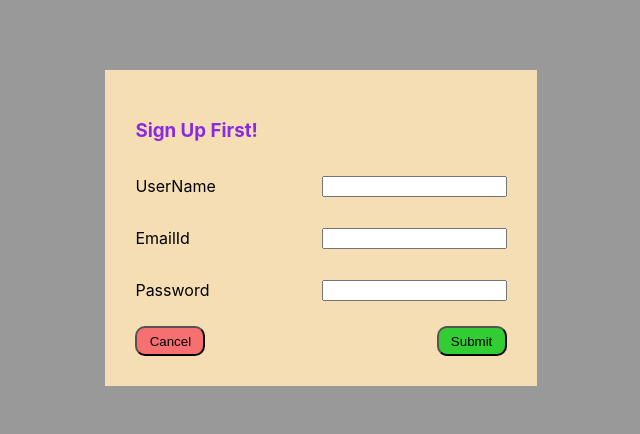
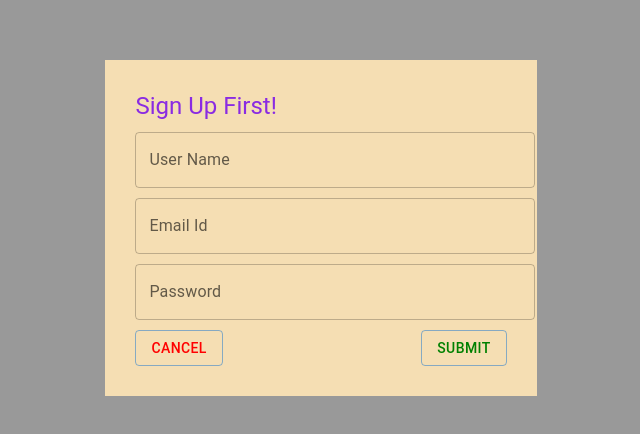
Before and after one commit to akashkn121/trainingProject, a React (Create React App) app: page /signUp in a window 1280 px wide. Shown: the part 172-606 px from the top of the page, without its empty margins (319-959 px from the left). Built offline with nearby package versions, Linux system fonts and the light colour scheme.

Commit message:
added redux

```diff
--- a/src/App.js
+++ b/src/App.js
@@ -3,22 +3,24 @@ import Contact from "./Components/Contact";
 import LogIn from "./Components/LogIn";
 import SignUp from "./Components/SignUp";
 import { BrowserRouter, Route, Switch } from "react-router-dom";
-import { useState } from "react";
+import React, { createContext, useState } from "react";
 import Layout from "./Components/Layout";
 import ProfileDetails from "./Components/ProfileDetails";
 
+export const myContext = createContext();
+
 function App() {
-  const [userDetails, setUserDetails] = useState([]);
   const [userUsing, setUserUsing] = useState({});
+
   return (
-    <div>
+    <>
       <BrowserRouter>
         <Switch>
           <Route exact path="/">
-            <LogIn userDetails={userDetails} setUserUsing={setUserUsing} />
+            <LogIn setUserUsing={setUserUsing} />
           </Route>
           <Route path="/signUp">
-            <SignUp setUserDetails={setUserDetails} userDetails={userDetails} />
+            <SignUp />
           </Route>
           <Route path="/home" component={Layout} />
           <Route path="/about" component={About} />
@@ -28,7 +30,7 @@ function App() {
           </Route>
         </Switch>
       </BrowserRouter>
-    </div>
+    </>
   );
 }
 
--- a/src/Components/LogIn.js
+++ b/src/Components/LogIn.js
@@ -1,5 +1,9 @@
 import React, { useState } from "react";
 import { useHistory } from "react-router-dom";
+import { Box, Typography, TextField, Button } from "@mui/material";
+import { useSelector } from "react-redux";
+import { getUserList } from "./redux/reducer/login";
+// import { getUser } from "./redux/action/login";
 
 const logInCss = {
   main: {
@@ -10,16 +14,6 @@ const logInCss = {
     justifyContent: "center",
     alignItems: "center",
   },
-  userId: {
-    display: "flex",
-    justifyContent: "space-between",
-    alignItems: "center",
-  },
-  psswrd: {
-    display: "flex",
-    justifyContent: "space-between",
-    alignItems: "center",
-  },
   formStyle: {
     backgroundColor: "lightyellow",
     height: "max-content",
@@ -28,24 +22,16 @@ const logInCss = {
   },
   buttons: {
     display: "flex",
-    justifyContent: "space-between",
-  },
-  signUpBtn: {
-    backgroundColor: "salmon",
-    height: "30px",
-    width: "70px",
-    borderRadius: "10px",
-  },
-  logInBtn: {
-    backgroundColor: "limeGreen",
-    height: "30px",
-    width: "70px",
-    borderRadius: "10px",
+    alignItems: "center",
+    marginTop: "10px",
   },
 };
 
-const LogIn = ({ userDetails, setUserUsing }) => {
+const LogIn = () => {
   const history = useHistory();
+  // const dispatch = useDispatch();
+  const userLists = useSelector(getUserList);
+  // const userLists_2 = useDispatch(getUser);
   const [userToLogIn, setUserToLogIn] = useState({ emailId: "", password: "" });
 
   const handleChange = (value, fieldName) => {
@@ -62,12 +48,12 @@ const LogIn = ({ userDetails, setUserUsing }) => {
     if (userToLogIn.emailId === "" || userToLogIn.password === "") {
       alert(" EmailId and Password should not be empty");
     } else {
-      const selectedUser = userDetails.filter(
+      const selectedUser = userLists.filter(
         (item) =>
           item.emailId === userToLogIn.emailId &&
           item.password === userToLogIn.password
       );
-      setUserUsing(selectedUser);
+      // setUserUsing(selectedUser);
 
       selectedUser.length > 0
         ? history.push("/home")
@@ -76,40 +62,50 @@ const LogIn = ({ userDetails, setUserUsing }) => {
   };
 
   return (
-    <div style={logInCss.main}>
-      <div style={logInCss.formStyle}>
-        <h3 style={{ color: "purple" }}>Log In Here!</h3>
-        <div style={logInCss.userId}>
-          <p>Email Id:</p>
-          <input
-            type="text"
+    <Box sx={logInCss.main}>
+      <Box sx={logInCss.formStyle}>
+        <Typography sx={{ color: "purple" }} variant="h5">
+          Log In Here!
+        </Typography>
+        <TextField
+          label="EmailId:"
+          variant="outlined"
+          sx={{ marginTop: "10px", width: "315px" }}
           value={userToLogIn.emailId}
           onChange={(e) => handleChange(e.target.value, "emailId")}
         />
-        </div>
-        <div style={logInCss.psswrd}>
-          <p>Password:</p>
-          <input
-            type="password"
+
+        <TextField
+          label="Password"
+          variant="outlined"
+          sx={{ marginTop: "10px", width: "315px" }}
           value={userToLogIn.password}
           onChange={(e) => handleChange(e.target.value, "password")}
           onKeyPress={(event) => handleKeyPress(event)}
         />
-        </div>
-        <h4 style={{ color: "purple" }}>Did you signup?</h4>
-        <div style={logInCss.buttons}>
-          <button
+
+        <Box sx={logInCss.buttons}>
+          <Button
+            variant="outlined"
+            sx={{ color: "blue", height: "25px" }}
             onClick={() => history.push("/signUp")}
-            style={logInCss.signUpBtn}
           >
             Sign Up
-          </button>
-          <button onClick={() => handleClick()} style={logInCss.logInBtn}>
-            Log In
-          </button>
-        </div>
-      </div>
-    </div>
+          </Button>
+          <Button
+            variant="text"
+            sx={{ color: "green" }}
+            onClick={() => handleClick()}
+            underline="hover"
+          >
+            <u> Log In</u>
+          </Button>
+        </Box>
+        <Typography sx={{ color: "purple" }} varient="h4">
+          Did you signup?
+        </Typography>
+      </Box>
+    </Box>
   );
 };
 export default LogIn;
--- a/src/Components/ProfileDetails.js
+++ b/src/Components/ProfileDetails.js
@@ -1,18 +1,14 @@
-import React from "react";
+// import React, { useContext } from "react";
+// import { myContext } from "../App";
 const main = {
-  position: "fixed",
-  zIndex: "1",
-  right: "0",
-  top: "0",
-  width: "20%",
-  listStyle: "none",
   paddingTop: "30px",
-  border: "1px solid",
-  height: "100vh",
   padding: "5px",
+  display: "flex",
+  justyfyContent: "center",
 };
 
 function ProfileDetails({ userUsing }) {
+  // const contextData = useContext(myContext);
   return (
     <div style={main}>
       <li>
--- a/src/Components/SignUp.js
+++ b/src/Components/SignUp.js
@@ -1,5 +1,8 @@
 import React, { useState } from "react";
 import { useHistory } from "react-router-dom";
+import { Box, Typography, TextField, Button } from "@mui/material";
+import { useDispatch } from "react-redux";
+import { addUser } from "./redux/action/login";
 
 const signUpCss = {
   main: {
@@ -19,32 +22,17 @@ const signUpCss = {
     width: "29%",
     padding: "30px",
   },
-  inputContent: {
-    display: "flex",
-    justifyContent: "space-between",
-    alignItems: "center",
-  },
+
   buttons: {
     display: "flex",
     justifyContent: "space-between",
     paddingTop: "10px",
   },
-  cnlBtn: {
-    backgroundColor: "#f76f6f",
-    height: "30px",
-    width: "70px",
-    borderRadius: "10px",
-  },
-  sbtBtn: {
-    backgroundColor: "limeGreen",
-    height: "30px",
-    width: "70px",
-    borderRadius: "10px",
-  },
 };
 
 const SignUp = ({ setUserDetails, userDetails }) => {
   const history = useHistory();
+  const dispatch = useDispatch();
   const [tempObj, setTempObj] = useState({
     userName: "",
     emailId: "",
@@ -63,7 +51,10 @@ const SignUp = ({ setUserDetails, userDetails }) => {
 
   const handleClick = () => {
     if (tempObj.emailId !== "" && tempObj.password !== "") {
-      setUserDetails([...userDetails, tempObj]);
+      // setUserDetails([...userDetails, tempObj]);
+      debugger;
+      dispatch(addUser(tempObj));
+
       history.push("/");
     } else {
       alert("enter Email and Password");
@@ -71,46 +62,51 @@ const SignUp = ({ setUserDetails, userDetails }) => {
   };
 
   return (
-    <div style={signUpCss.main}>
-      <div style={signUpCss.subContainer}>
-        <h3 style={{ color: "blueviolet" }}>Sign Up First!</h3>
-        <div style={signUpCss.inputContent}>
-          <p>UserName</p>
-          <input
-            type="text"
+    <Box sx={signUpCss.main}>
+      <Box sx={signUpCss.subContainer}>
+        <Typography variant="h5" sx={{ color: "blueviolet" }}>
+          Sign Up First!
+        </Typography>
+        <TextField
+          variant="outlined"
+          label="User Name"
+          sx={{ width: "400px", marginTop: "10px" }}
           value={tempObj.userName}
           onChange={(e) => handleChange(e.target.value, "userName")}
           onKeyPress={(event) => handleKeyPress(event)}
         />
-        </div>
-        <div style={signUpCss.inputContent}>
-          <p>EmailId</p>
-          <input
-            type="text"
+        <TextField
+          label="Email Id"
+          sx={{ width: "400px", marginTop: "10px" }}
           value={tempObj.emailId}
           onChange={(e) => handleChange(e.target.value, "emailId")}
           onKeyPress={(event) => handleKeyPress(event)}
         />
-        </div>
-        <div style={signUpCss.inputContent}>
-          <p>Password</p>
-          <input
-            type="password"
+        <TextField
+          label="Password"
+          sx={{ width: "400px", marginTop: "10px" }}
           value={tempObj.password}
           onChange={(e) => handleChange(e.target.value, "password")}
           onKeyPress={(event) => handleKeyPress(event)}
         />
-        </div>
-        <div style={signUpCss.buttons}>
-          <button onClick={() => history.push("/")} style={signUpCss.cnlBtn}>
+        <Box sx={signUpCss.buttons}>
+          <Button
+            onClick={() => history.push("/")}
+            variant="outlined"
+            sx={{ color: "red" }}
+          >
             Cancel
-          </button>
-          <button onClick={() => handleClick()} style={signUpCss.sbtBtn}>
+          </Button>
+          <Button
+            onClick={() => handleClick()}
+            variant="outlined"
+            sx={{ color: "green" }}
+          >
             Submit
-          </button>
-        </div>
-      </div>
-    </div>
+          </Button>
+        </Box>
+      </Box>
+    </Box>
   );
 };
 export default SignUp;
--- /dev/null
+++ b/src/Components/redux/action/login.js
@@ -0,0 +1,15 @@
+import { CREATE_USER, GET_USER } from "./../const";
+
+export const addUser = (data) => {
+  return {
+    type: CREATE_USER,
+    payload: data,
+  };
+};
+
+export const getUser = () => {
+  return {
+    type: GET_USER,
+    payload: null,
+  };
+};
--- /dev/null
+++ b/src/Components/redux/const.js
@@ -0,0 +1,3 @@
+export const CREATE_USER = "CREATE_USER";
+
+export const GET_USER = "GET_USER";
--- /dev/null
+++ b/src/Components/redux/reducer/login.js
@@ -0,0 +1,27 @@
+import { CREATE_USER, GET_USER } from "./../const";
+
+const initialState = {
+  userLists: [],
+};
+
+const loginReducer = (state = initialState, action) => {
+  const actionType = action.type;
+
+  switch (actionType) {
+    case CREATE_USER:
+      const data = action.payload;
+      return (state.userLists = [...state.userLists, data]);
+
+    case GET_USER:
+      return state.userLists;
+
+    default:
+      return state;
+  }
+};
+
+export default loginReducer;
+
+export const getUserList = (state) => {
+  return state.loginReducer.userLists;
+};
--- /dev/null
+++ b/src/Components/redux/store.js
@@ -0,0 +1,11 @@
+import { legacy_createStore as createStore, combineReducers } from "redux";
+// import { configureStore } from "@reduxjs/toolkit";
+import loginReducer from "./reducer/login";
+
+const rootReducer = combineReducers({
+  loginReducer: loginReducer,
+});
+
+const store = createStore(rootReducer);
+
+export default store;
```
Also changed, not shown: package.json (+7 -0 lines), src/Components/Body.js (+7 -6 lines), src/index.js (+5 -6 lines), src/Components/redux/reducer/deparment.js (added), 1 other file (tests, documents, lock files or other folders). Lines whose indentation alone changed are shown as unchanged.
